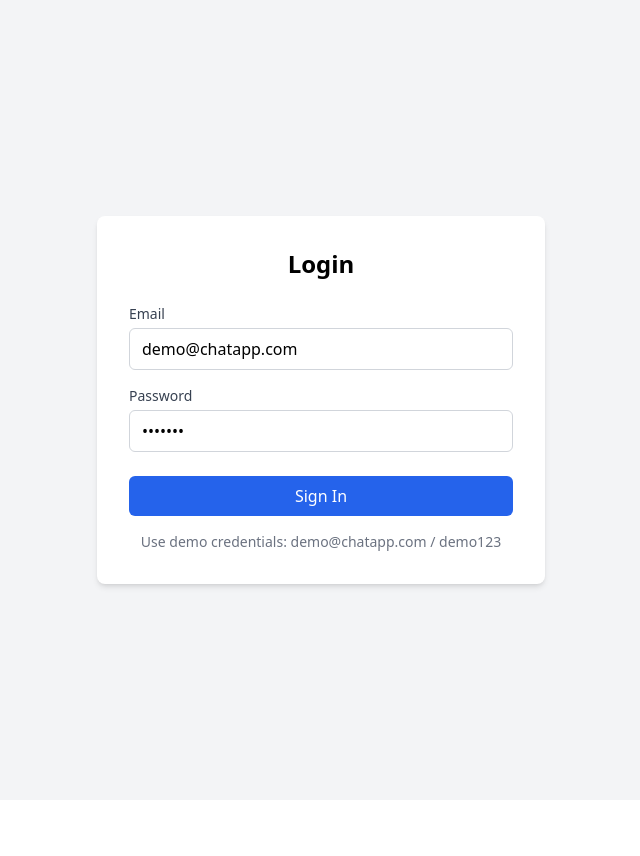
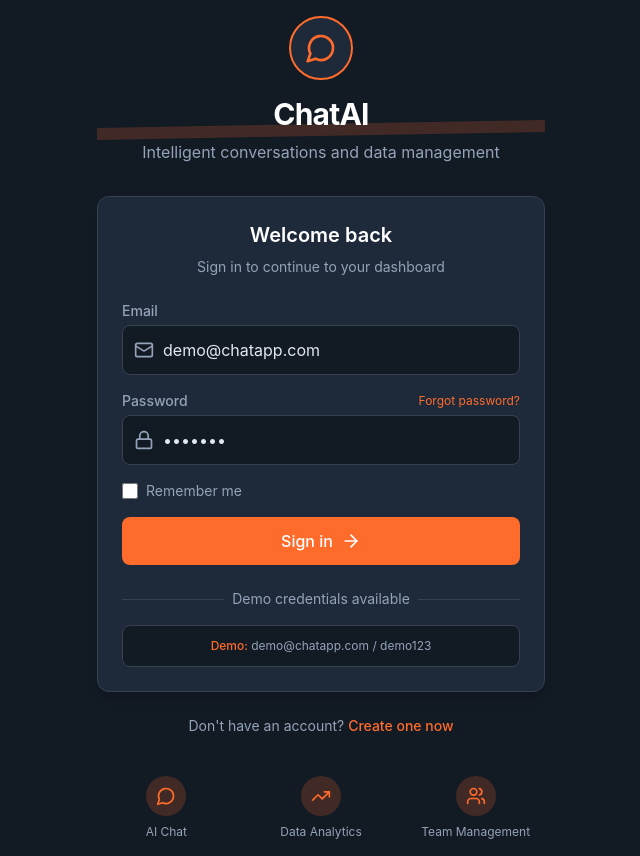
Before and after one commit to UNUSLONDON/integrated-app, a React (Vite) app: page /login in a window 1280 px wide. Shown: the whole page, without its empty margins (319-959 px from the left). Before the commit the page ends 800 px from the top, so only its background shows below. Built offline with nearby package versions, Linux system fonts and the light colour scheme.

Commit message:
Update Login Page with New Design System

```diff
--- a/src/pages/LoginPage.tsx
+++ b/src/pages/LoginPage.tsx
@@ -1,10 +1,12 @@
 import { useState } from 'react';
 import { useNavigate } from 'react-router-dom';
+import { MessageCircle, Mail, Lock, ArrowRight, Calendar, TrendingUp, Users } from 'lucide-react';
 import useStore from '../store';
 
 const LoginPage = () => {
   const [email, setEmail] = useState('demo@chatapp.com'); // Default for demo
   const [password, setPassword] = useState('demo123'); // Default for demo
+  const [rememberMe, setRememberMe] = useState(false);
   const [error, setError] = useState('');
   const navigate = useNavigate();
   const { login, isLoading } = useStore.auth();
@@ -17,62 +19,164 @@ const LoginPage = () => {
       await login({ email, password });
       navigate('/chat');
     } catch (err) {
-      setError('An error occurred during login. Please try again.');
+      setError('Invalid credentials. Please try again.');
       console.error(err);
     }
   };
 
   return (
-    <div className="min-h-screen flex items-center justify-center bg-gray-100">
-      <div className="bg-white p-8 rounded-lg shadow-md w-full max-w-md">
-        <h1 className="text-2xl font-bold mb-6 text-center">Login</h1>
+    <div className="min-h-screen flex items-center justify-center p-4 bg-[#121A24]">
+      <div className="w-full max-w-md">
+        {/* Logo and Branding */}
+        <div className="mb-8 text-center">
+          <div className="inline-flex items-center justify-center w-16 h-16 mb-4 rounded-full bg-[#1E2A3A] border-2 border-[#FF6B2B]">
+            <MessageCircle className="text-[#FF6B2B] w-8 h-8" />
+          </div>
+          <h1 className="text-3xl font-bold tracking-tight mb-2 text-white relative">
+            <span className="relative z-10">ChatAI</span>
+            <span className="absolute -bottom-1 left-0 right-0 h-3 bg-[#FF6B2B]/20 z-0 transform -rotate-1"></span>
+          </h1>
+          <p className="text-[#94A3B8]">Intelligent conversations and data management</p>
+        </div>
+
+        {/* Sign In Form */}
+        <div className="bg-[#1E2A3A] rounded-xl p-6 shadow-lg border border-gray-700">
+          <div className="mb-6 text-center">
+            <h2 className="text-xl font-semibold mb-2 text-white">Welcome back</h2>
+            <p className="text-sm text-[#94A3B8]">Sign in to continue to your dashboard</p>
+          </div>
+
           {error && (
-          <div className="mb-4 p-3 bg-red-50 text-red-700 border border-red-200 rounded-md">
-            {error}
+            <div className="mb-4 p-3 bg-red-900/30 border border-red-700 rounded-lg">
+              <p className="text-red-400 text-sm">{error}</p>
             </div>
           )}
 
           <form onSubmit={handleSubmit}>
-          <div className="mb-4">
-            <label htmlFor="email" className="block text-sm font-medium text-gray-700 mb-1">
+            <div className="space-y-4">
+              <div>
+                <label htmlFor="email" className="block text-sm font-medium text-[#94A3B8] mb-1">
                   Email
                 </label>
+                <div className="relative">
+                  <div className="absolute inset-y-0 left-0 pl-3 flex items-center pointer-events-none">
+                    <Mail className="w-5 h-5 text-[#94A3B8]" />
+                  </div>
                   <input
+                    type="email"
                     id="email"
-              type="email"
+                    name="email"
                     value={email}
                     onChange={(e) => setEmail(e.target.value)}
-              className="w-full px-3 py-2 border border-gray-300 rounded-md focus:outline-none focus:ring-2 focus:ring-blue-500"
+                    className="block w-full pl-10 pr-3 py-3 bg-[#121A24] border border-gray-700 rounded-lg focus:outline-none focus:ring-2 focus:ring-[#FF6B2B]/50 focus:border-[#FF6B2B] text-[#E2E8F0] placeholder-[#94A3B8]"
+                    placeholder="you@example.com"
                     disabled={isLoading}
                     required
                   />
                 </div>
-          <div className="mb-6">
-            <label htmlFor="password" className="block text-sm font-medium text-gray-700 mb-1">
+              </div>
+
+              <div>
+                <div className="flex items-center justify-between mb-1">
+                  <label htmlFor="password" className="block text-sm font-medium text-[#94A3B8]">
                     Password
                   </label>
+                  <span className="text-xs text-[#FF6B2B] hover:text-[#FF6B2B]/80 cursor-pointer">
+                    Forgot password?
+                  </span>
+                </div>
+                <div className="relative">
+                  <div className="absolute inset-y-0 left-0 pl-3 flex items-center pointer-events-none">
+                    <Lock className="w-5 h-5 text-[#94A3B8]" />
+                  </div>
                   <input
+                    type="password"
                     id="password"
-              type="password"
+                    name="password"
                     value={password}
                     onChange={(e) => setPassword(e.target.value)}
-              className="w-full px-3 py-2 border border-gray-300 rounded-md focus:outline-none focus:ring-2 focus:ring-blue-500"
+                    className="block w-full pl-10 pr-3 py-3 bg-[#121A24] border border-gray-700 rounded-lg focus:outline-none focus:ring-2 focus:ring-[#FF6B2B]/50 focus:border-[#FF6B2B] text-[#E2E8F0] placeholder-[#94A3B8]"
+                    placeholder="••••••••"
                     disabled={isLoading}
                     required
                   />
                 </div>
+              </div>
+
+              <div className="flex items-center">
+                <input
+                  id="remember-me"
+                  name="remember-me"
+                  type="checkbox"
+                  checked={rememberMe}
+                  onChange={(e) => setRememberMe(e.target.checked)}
+                  className="h-4 w-4 text-[#FF6B2B] focus:ring-[#FF6B2B]/50 border-gray-600 rounded bg-[#121A24]"
+                />
+                <label htmlFor="remember-me" className="ml-2 block text-sm text-[#94A3B8]">
+                  Remember me
+                </label>
+              </div>
+
               <button
                 type="submit"
-            className="w-full bg-blue-600 text-white py-2 px-4 rounded-md hover:bg-blue-700 focus:outline-none focus:ring-2 focus:ring-blue-500 focus:ring-offset-2 disabled:bg-blue-300"
                 disabled={isLoading}
+                className="w-full bg-[#FF6B2B] hover:bg-[#FF6B2B]/90 text-white font-medium py-3 px-4 rounded-lg transition duration-200 flex items-center justify-center disabled:opacity-50 disabled:cursor-not-allowed"
               >
-            {isLoading ? 'Signing In...' : 'Sign In'}
+                <span>{isLoading ? 'Signing in...' : 'Sign in'}</span>
+                <ArrowRight className="w-5 h-5 ml-2" />
               </button>
-
-          <div className="mt-4 text-center text-sm text-gray-500">
-            <p>Use demo credentials: demo@chatapp.com / demo123</p>
             </div>
           </form>
+
+          <div className="mt-6">
+            <div className="relative">
+              <div className="absolute inset-0 flex items-center">
+                <div className="w-full border-t border-gray-700"></div>
+              </div>
+              <div className="relative flex justify-center text-sm">
+                <span className="px-2 bg-[#1E2A3A] text-[#94A3B8]">Demo credentials available</span>
+              </div>
+            </div>
+
+            <div className="mt-4 p-3 bg-[#121A24] rounded-lg border border-gray-700">
+              <p className="text-xs text-[#94A3B8] text-center">
+                <span className="font-medium text-[#FF6B2B]">Demo:</span> demo@chatapp.com / demo123
+              </p>
+            </div>
+          </div>
+        </div>
+
+        {/* Register Link */}
+        <div className="mt-6 text-center">
+          <p className="text-[#94A3B8] text-sm">
+            Don't have an account?{' '}
+            <span className="text-[#FF6B2B] font-medium hover:text-[#FF6B2B]/80 cursor-pointer">
+              Create one now
+            </span>
+          </p>
+        </div>
+
+        {/* App Features Preview */}
+        <div className="mt-10 grid grid-cols-3 gap-4">
+          <div className="text-center">
+            <div className="w-10 h-10 mx-auto rounded-full bg-[#FF6B2B]/20 flex items-center justify-center mb-2">
+              <MessageCircle className="w-5 h-5 text-[#FF6B2B]" />
+            </div>
+            <p className="text-xs text-[#94A3B8]">AI Chat</p>
+          </div>
+          <div className="text-center">
+            <div className="w-10 h-10 mx-auto rounded-full bg-[#FF6B2B]/20 flex items-center justify-center mb-2">
+              <TrendingUp className="w-5 h-5 text-[#FF6B2B]" />
+            </div>
+            <p className="text-xs text-[#94A3B8]">Data Analytics</p>
+          </div>
+          <div className="text-center">
+            <div className="w-10 h-10 mx-auto rounded-full bg-[#FF6B2B]/20 flex items-center justify-center mb-2">
+              <Users className="w-5 h-5 text-[#FF6B2B]" />
+            </div>
+            <p className="text-xs text-[#94A3B8]">Team Management</p>
+          </div>
+        </div>
       </div>
     </div>
   );
--- a/tailwind.config.js
+++ b/tailwind.config.js
@@ -5,7 +5,19 @@ export default {
     "./src/**/*.{js,ts,jsx,tsx}",
   ],
   theme: {
-    extend: {},
+    extend: {
+      colors: {
+        base: "#121A24",
+        surface: "#1E2A3A",
+        primary: "#FF6B2B",
+        accent: "#3B82F6",
+        darkText: "#94A3B8",
+        lightText: "#E2E8F0"
+      },
+      fontFamily: {
+        sans: ["Inter", "sans-serif"]
+      }
+    }
   },
   plugins: [],
 }
```
Lines whose indentation alone changed are shown as unchanged.
